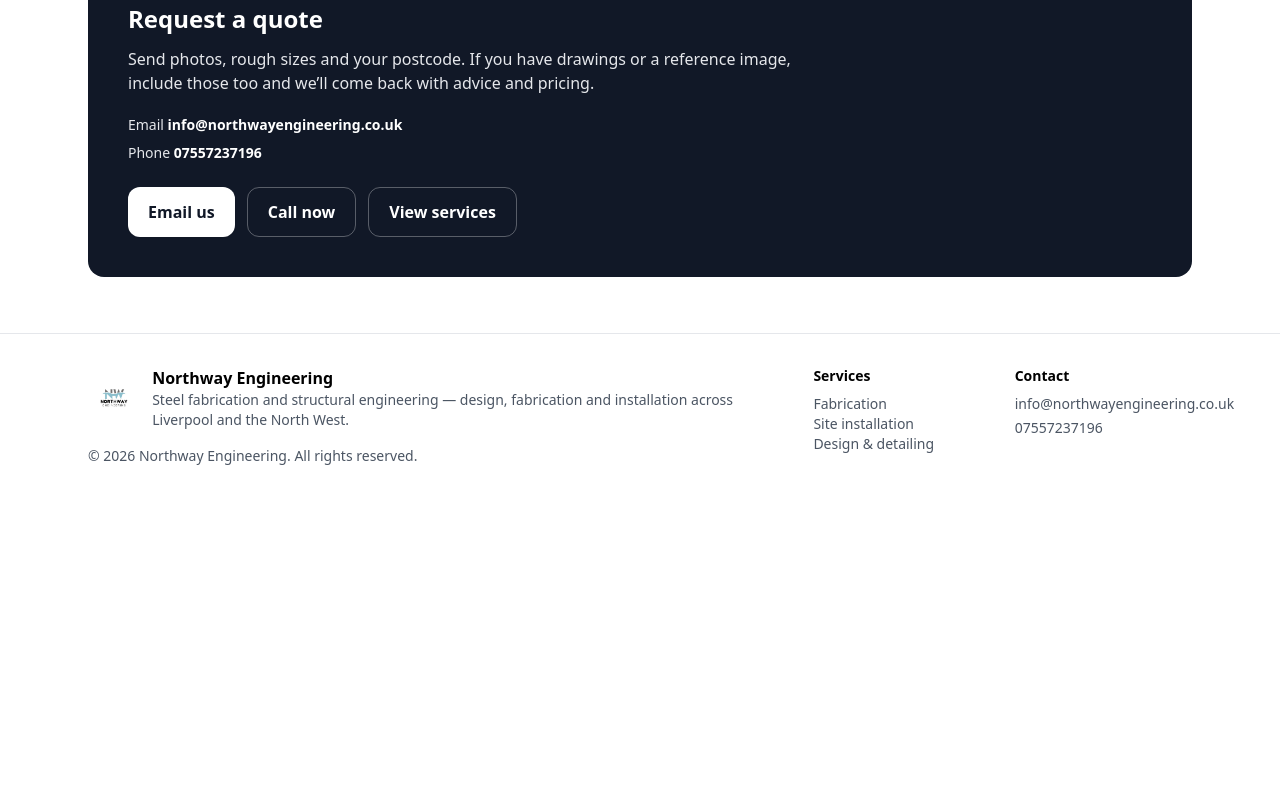
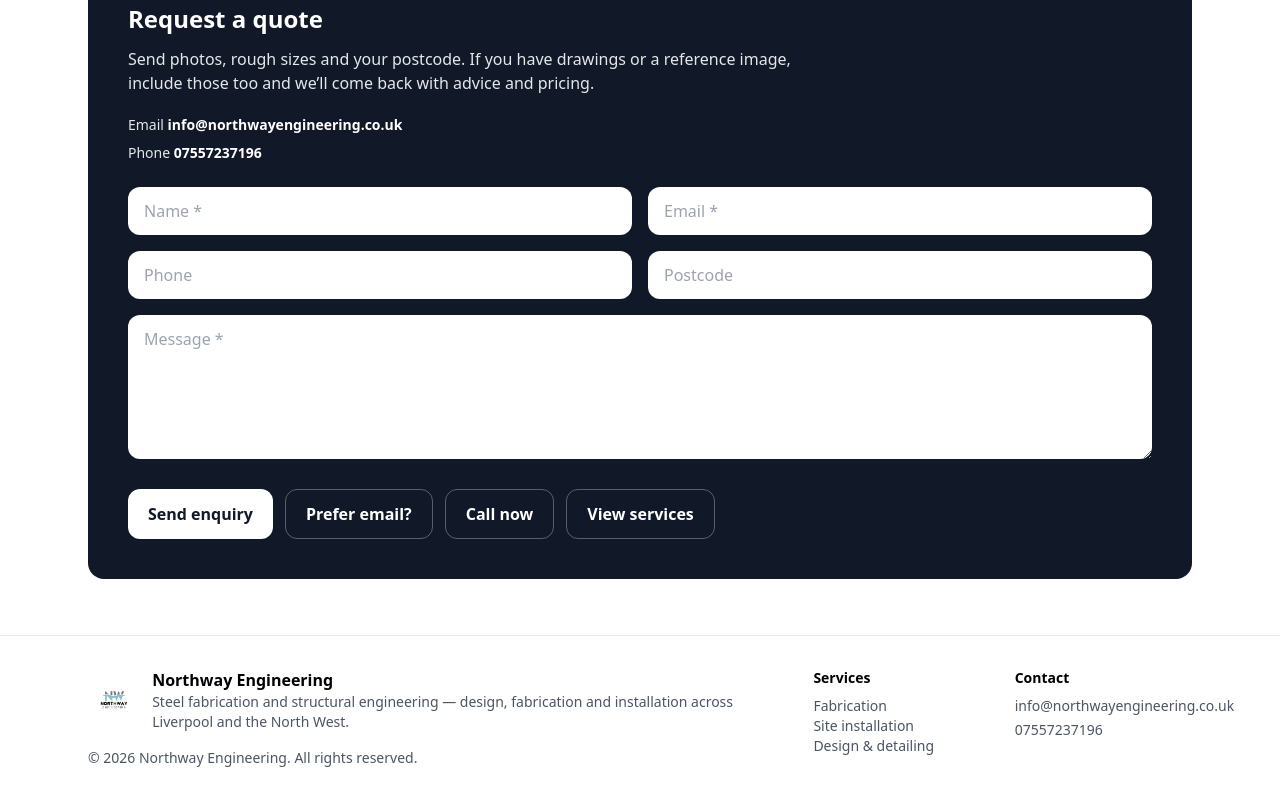
Before and after one commit to giuseppe101-arch/northway-engineering-site2, a Next.js app: page / in a window 1280 px wide. Shown: the part 1281-2081 px from the top of the page. Before the commit the page ends 1779 px from the top, so only its background shows below. Built offline with nearby package versions, Linux system fonts and the light colour scheme.

Commit message:
Update index.jsx

```diff
--- a/pages/index.jsx
+++ b/pages/index.jsx
@@ -6,10 +6,12 @@ import Footer from "../components/Footer";
 import BreadcrumbSchema from "../components/BreadcrumbSchema";
 
 export default function HomePage() {
-  // JSON-LD helper (prevents rare </script> edge-cases)
-  const toJsonLd = (obj) => JSON.stringify(obj).replace(/<\/script>/g, "<\\/script>");
+  const toJsonLd = (obj) =>
+    JSON.stringify(obj).replace(/<\/script>/g, "<\\/script>");
 
-  // Homepage Local Business schema (with your real logo file)
+  const PHONE_RAW = "07557237196";
+  const PHONE_INTL = "+447557237196";
+
   const LOCAL_BUSINESS_SCHEMA = {
     "@context": "https://schema.org",
     "@type": "HomeAndConstructionBusiness",
@@ -31,7 +33,7 @@ export default function HomePage() {
     contactPoint: [
       {
         "@type": "ContactPoint",
-        telephone: "+447557237196",
+        telephone: PHONE_INTL,
         contactType: "customer service",
         email: "info@northwayengineering.co.uk",
         areaServed: "GB",
@@ -102,9 +104,10 @@ export default function HomePage() {
           name="description"
           content="Northway Engineering — bespoke steel fabrication, structural steel, steel & glass doors, balustrades and gates across Liverpool and the North West."
         />
-        <link rel="canonical" href="https://www.northwayengineering.co.uk/" />
-
-        {/* Local Business / Construction schema */}
+        <link
+          rel="canonical"
+          href="https://www.northwayengineering.co.uk/"
+        />
         <script
           id="ld-local-business"
           type="application/ld+json"
@@ -112,15 +115,15 @@ export default function HomePage() {
         />
       </Head>
 
-      {/* Breadcrumb Schema (homepage) */}
       <BreadcrumbSchema
-        items={[{ name: "Home", item: "https://www.northwayengineering.co.uk/" }]}
+        items={[
+          { name: "Home", item: "https://www.northwayengineering.co.uk/" },
+        ]}
       />
 
       <Header />
 
       <main className="bg-gray-50">
-        {/* HERO */}
         <section className="max-w-6xl mx-auto px-6 py-16">
           <div className="grid gap-10 md:grid-cols-2 items-center">
             <div>
@@ -128,8 +131,9 @@ export default function HomePage() {
                 Steel fabrication &amp; gates in Liverpool
               </h1>
               <p className="mt-4 text-gray-600 max-w-xl">
-                Bespoke steelwork, structural steel, steel &amp; glass doors, balustrades,
-                composite gates and gate automation across Liverpool, Merseyside and the North West.
+                Bespoke steelwork, structural steel, steel &amp; glass doors,
+                balustrades, composite gates and gate automation across
+                Liverpool, Merseyside and the North West.
               </p>
 
               <div className="mt-6 flex flex-wrap gap-3">
@@ -147,7 +151,6 @@ export default function HomePage() {
                 </a>
               </div>
 
-              {/* Quick links */}
               <div className="mt-8 flex flex-wrap gap-3 text-sm">
                 <Link className="underline" href="/products/structural-steel">
                   Structural steel
@@ -167,7 +170,6 @@ export default function HomePage() {
               </div>
             </div>
 
-            {/* HERO IMAGE (update src to your actual hero image if different) */}
             <div className="relative w-full h-80 md:h-[420px] rounded-2xl overflow-hidden shadow-sm bg-white">
               <Image
                 src="/images/crittall-doors.jpg"
@@ -181,12 +183,11 @@ export default function HomePage() {
           </div>
         </section>
 
-        {/* SERVICES */}
         <section id="services" className="max-w-6xl mx-auto px-6 pb-16">
           <h2 className="text-2xl font-bold">Services</h2>
           <p className="mt-3 text-gray-600 max-w-3xl">
-            Fabrication and installation for domestic and commercial projects — built to measure,
-            finished properly, and installed safely.
+            Fabrication and installation for domestic and commercial projects —
+            built to measure, finished properly, and installed safely.
           </p>
 
           <div className="mt-8 grid gap-6 md:grid-cols-3">
@@ -235,17 +236,16 @@ export default function HomePage() {
           </div>
         </section>
 
-        {/* CONTACT CTA */}
         <section id="contact" className="bg-white">
           <div className="max-w-6xl mx-auto px-6 py-14">
             <div className="rounded-2xl bg-gray-900 text-white p-8 md:p-10">
               <h2 className="text-2xl font-bold">Request a quote</h2>
               <p className="mt-3 text-gray-200 max-w-2xl">
-                Send photos, rough sizes and your postcode. If you have drawings or a reference
-                image, include those too and we’ll come back with advice and pricing.
+                Send photos, rough sizes and your postcode. If you have drawings
+                or a reference image, include those too and we’ll come back with
+                advice and pricing.
               </p>
 
-              {/* visible contact details */}
               <div className="mt-5 flex flex-col gap-2 text-sm text-gray-200">
                 <p>
                   Email{" "}
@@ -259,28 +259,97 @@ export default function HomePage() {
                 <p>
                   Phone{" "}
                   <a
-                    href="tel:07557237196"
+                    href={`tel:${PHONE_RAW}`}
                     className="font-semibold text-white hover:underline"
                   >
-                    07557237196
+                    {PHONE_RAW}
                   </a>
                 </p>
               </div>
 
-              {/* Buttons */}
-              <div className="mt-6 flex flex-wrap gap-3">
-                <a
-                  href="mailto:info@northwayengineering.co.uk?subject=Quote%20request%20%E2%80%94%20Northway%20Engineering"
+              <form
+                action="https://formspree.io/f/xqeeaada"
+                method="POST"
+                className="mt-6 grid gap-4 md:grid-cols-2"
+              >
+                <input type="text" name="_gotcha" className="hidden" />
+
+                <div>
+                  <input
+                    type="text"
+                    name="name"
+                    required
+                    placeholder="Name *"
+                    className="w-full rounded-xl px-4 py-3 text-gray-900"
+                  />
+                </div>
+
+                <div>
+                  <input
+                    type="email"
+                    name="email"
+                    required
+                    placeholder="Email *"
+                    className="w-full rounded-xl px-4 py-3 text-gray-900"
+                  />
+                </div>
+
+                <div>
+                  <input
+                    type="tel"
+                    name="phone"
+                    placeholder="Phone"
+                    className="w-full rounded-xl px-4 py-3 text-gray-900"
+                  />
+                </div>
+
+                <div>
+                  <input
+                    type="text"
+                    name="postcode"
+                    placeholder="Postcode"
+                    className="w-full rounded-xl px-4 py-3 text-gray-900"
+                  />
+                </div>
+
+                <div className="md:col-span-2">
+                  <textarea
+                    name="message"
+                    required
+                    rows={5}
+                    placeholder="Message *"
+                    className="w-full rounded-xl px-4 py-3 text-gray-900"
+                  />
+                </div>
+
+                <input
+                  type="hidden"
+                  name="_subject"
+                  value="New website enquiry — Northway Engineering"
+                />
+
+                <div className="md:col-span-2 flex flex-wrap gap-3 pt-2">
+                  <button
+                    type="submit"
                     className="inline-flex items-center justify-center rounded-xl bg-white text-gray-900 px-5 py-3 font-semibold shadow-sm"
                   >
-                  Email us
+                    Send enquiry
+                  </button>
+
+                  <a
+                    href="mailto:info@northwayengineering.co.uk"
+                    className="inline-flex items-center justify-center rounded-xl border border-white/30 text-white px-5 py-3 font-semibold"
+                  >
+                    Prefer email?
                   </a>
+
                   <a
-                  href="tel:07557237196"
+                    href={`tel:${PHONE_RAW}`}
                     className="inline-flex items-center justify-center rounded-xl border border-white/30 text-white px-5 py-3 font-semibold"
                   >
                     Call now
                   </a>
+
                   <a
                     href="/#services"
                     className="inline-flex items-center justify-center rounded-xl border border-white/30 text-white px-5 py-3 font-semibold"
@@ -288,6 +357,7 @@ export default function HomePage() {
                     View services
                   </a>
                 </div>
+              </form>
             </div>
           </div>
         </section>
```
Lines whose indentation alone changed are shown as unchanged.
